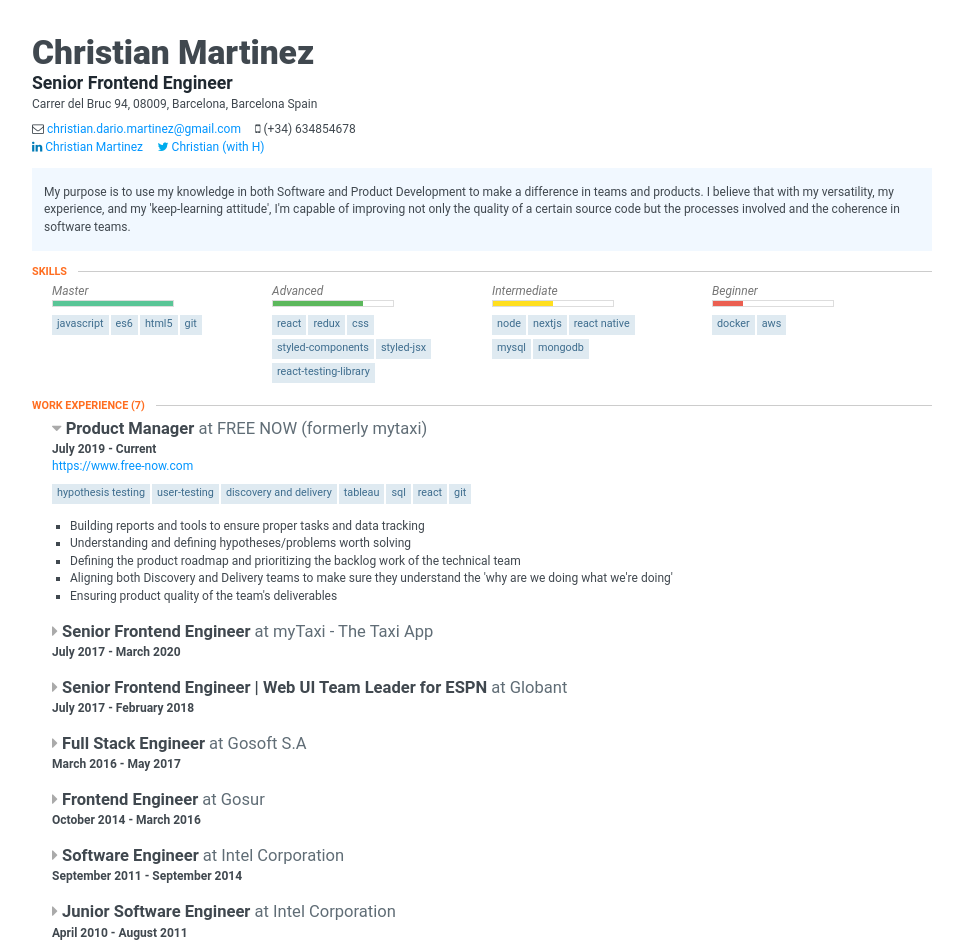
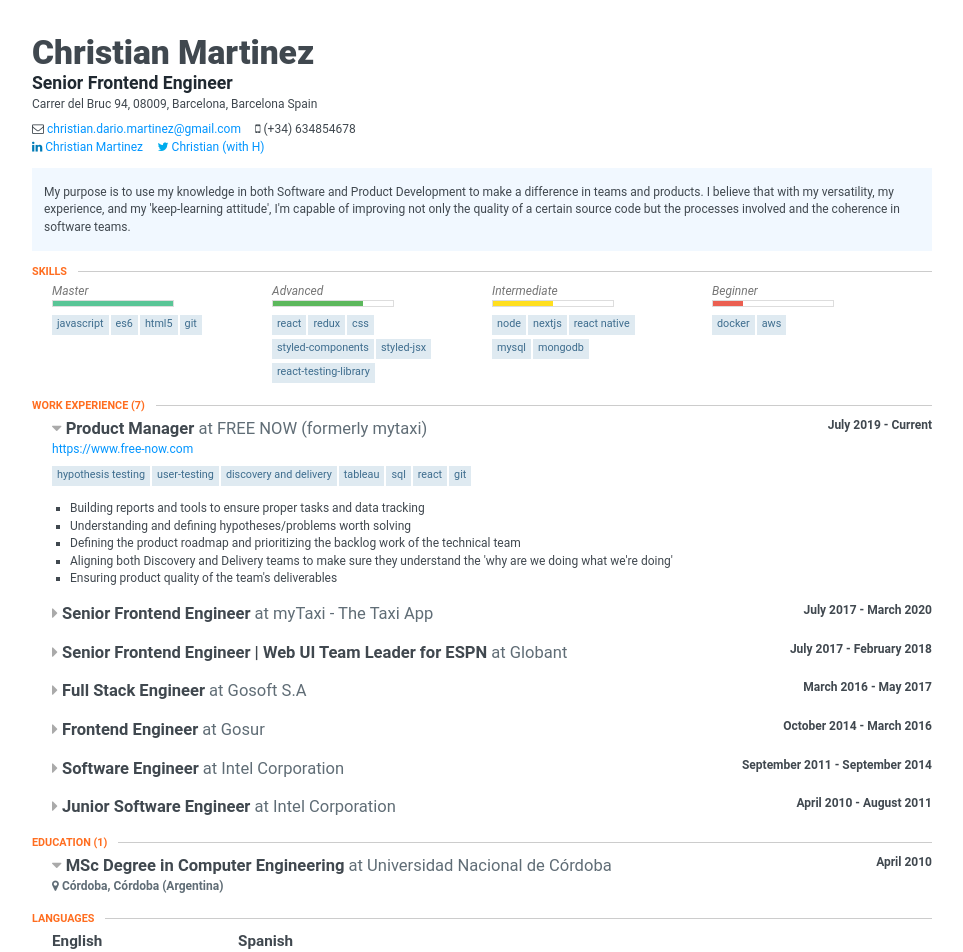
Before and after one commit to chmartinez/chmartinez.github.io, a React (Create React App) app: page / in a window 1280 px wide. Shown: the top 952 px of the page, without its empty margins (158-1121 px from the left). Built offline with nearby package versions, Linux system fonts and the light colour scheme.

Commit message:
fix: Fix the alignment of the dates on the ExpandibleListItem

```diff
--- a/src/components/resume/Education.tsx
+++ b/src/components/resume/Education.tsx
@@ -27,7 +27,13 @@ function Education({ educations }: Props) {
                                         {` at ${education.institution}`}
                                     </div>
                                 </div>
-                                <div className='date'>
+                                <div
+                                    className='date'
+                                    style={{
+                                        display: 'inline',
+                                        float: 'right',
+                                    }}
+                                >
                                     <span className='endDate'>{`${education.endDate}`}</span>
                                 </div>
                             </>
--- a/src/components/resume/WorkExperience/WorkExperience.tsx
+++ b/src/components/resume/WorkExperience/WorkExperience.tsx
@@ -20,7 +20,13 @@ function WorkExperience({ experience }: Props) {
                             <>
                                 <div className='position'>{item.position}</div>{' '}
                                 <div className='company'>{`at ${item.company}`}</div>
-                                <div className='date'>
+                                <div
+                                    className='date'
+                                    style={{
+                                        display: 'inline',
+                                        float: 'right',
+                                    }}
+                                >
                                     <span className='startDate'>
                                         {item.startDate}
                                     </span>
```
Also changed, not shown: 1 other file (tests, documents, lock files or other folders).
